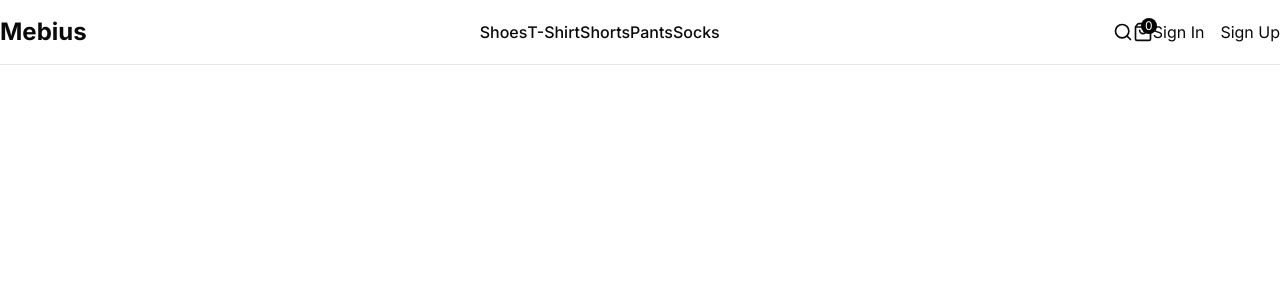
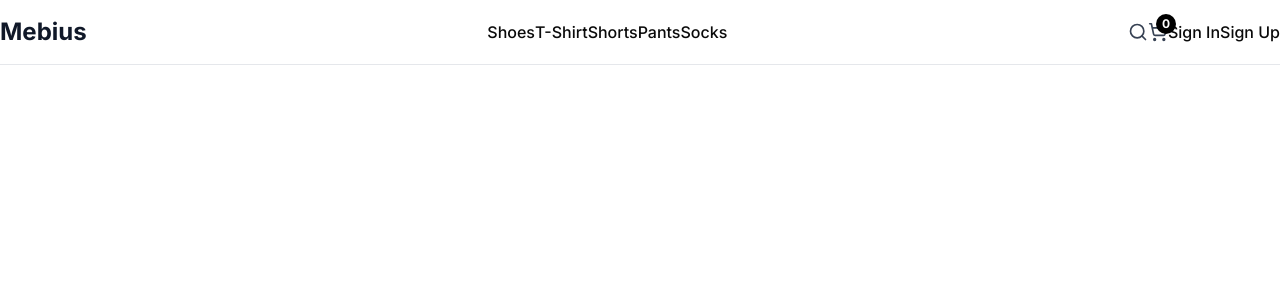
Before and after one commit to Akil-Dikshan/E-commerce-platform, a React (Vite) app: page / in a window 1280 px wide. Shown: the top 300 px of the page. Built offline with nearby package versions, Linux system fonts and the light colour scheme.

Commit message:
Refactor Navbar component for improved structure and styling

```diff
--- a/src/components/Navigation/Navigation.jsx
+++ b/src/components/Navigation/Navigation.jsx
@@ -1,131 +1,61 @@
-import { useState } from "react";
+import { Search, ShoppingCart } from 'lucide-react';
 
-import { Menu, X, ShoppingBag, Search, User } from "lucide-react";
-
-
-export default function Navigation() {
-  const [isMenuOpen, setIsMenuOpen] = useState(false);
-
-
-  // Function href close mobile menu
-  const closeMobileMenu = () => setIsMenuOpen(false);
-
+export default function Navbar() {
   return (
-    <header className="bg-white border-b border-gray-200 px-6 lg:px-20">
-      <div>
+    <nav className="bg-white border-b border-gray-200">
+      <div className="max-w-7xl mx-auto px-4 sm:px-6 lg:px-8">
         <div className="flex items-center justify-between h-16">
           {/* Logo */}
-          <a href="/" className="font-bold text-2xl">
-            Mebius
-          </a>
+          <div className="flex-shrink-0">
+            <h1 className="text-2xl font-bold text-gray-900">Mebius</h1>
+          </div>
 
-          {/* Desktop Navigation */}
-          <nav className="hidden md:flex space-x-20 px-8">
-            {[
-              {
-                path: "/shop/shoes",
-                label: "Shoes",
-              },
-              {
-                path: "/shop/tshirts",
-                label: "T-Shirt",
-              },
-              {
-                path: "/shop/shorts",
-                label: "Shorts",
-              },
-              {
-                path: "/shop/pants",
-                label: "Pants",
-              },
-              {
-                path: "/shop/socks",
-                label: "Socks",
-              },
-            ].map((item) => {
-              return (
-                <a
-                  key={item.path}
-                  href={item.path}
-                  className="font-medium hover:text-gray-600 whitespace-nowrap"
-                >
-                  {item.label}
-                </a>
-              );
-            })}
-          </nav>
+          {/* Navigation Links */}
+          <div className="hidden md:flex items-center space-x-8">
+            <a href="#" className="text-gray-700 hover:text-gray-900 font-medium transition-colors">
+              Shoes
+            </a>
+            <a href="#" className="text-gray-700 hover:text-gray-900 font-medium transition-colors">
+              T-Shirt
+            </a>
+            <a href="#" className="text-gray-700 hover:text-gray-900 font-medium transition-colors">
+              Shorts
+            </a>
+            <a href="#" className="text-gray-700 hover:text-gray-900 font-medium transition-colors">
+              Pants
+            </a>
+            <a href="#" className="text-gray-700 hover:text-gray-900 font-medium transition-colors">
+              Socks
+            </a>
+          </div>
 
-          {/* Icons */}
-          <div className="flex items-center space-x-4">
-            <button aria-label="Search" className="p-1">
-              <Search size={20} />
+          {/* Right Side Icons */}
+          <div className="flex items-center space-x-6">
+            {/* Search Icon */}
+            <button className="text-gray-700 hover:text-gray-900 transition-colors">
+              <Search className="w-5 h-5" />
             </button>
-            <a
-              href="/shop/cart"
-              aria-label="Shopping Bag"
-              className="p-1 relative"
-            >
-              <ShoppingBag size={20} />
-              <span className="absolute -top-1 -right-1 bg-black text-white text-xs w-4 h-4 flex items-center justify-center rounded-full">
-                {0}
+
+            {/* Cart Icon with Badge */}
+            <button className="relative text-gray-700 hover:text-gray-900 transition-colors">
+              <ShoppingCart className="w-5 h-5" />
+              <span className="absolute -top-2 -right-2 bg-black text-white text-xs font-bold rounded-full w-5 h-5 flex items-center justify-center">
+                0
               </span>
-            </a>
-            {/* <SignedIn>
-              <UserButton />
-            </SignedIn> */}
-            <div className="hidden md:block">
-              {/* <SignedOut> */}
-              <div className="flex items-center gap-4">
-                <a href="/sign-in">Sign In</a>
-                <a href="/sign-up">Sign Up</a>
-              </div>
-              {/* </SignedOut> */}
+            </button>
+
+            {/* Sign In / Sign Up */}
+            <div className="flex items-center space-x-4">
+              <a href="#" className="text-gray-700 hover:text-gray-900 font-medium transition-colors">
+                Sign In
+              </a>
+              <a href="#" className="text-gray-700 hover:text-gray-900 font-medium transition-colors">
+                Sign Up
+              </a>
             </div>
-
-            {/* Mobile menu button */}
-            <button
-              className="md:hidden p-1"
-              onClick={() => setIsMenuOpen(!isMenuOpen)}
-              aria-label={isMenuOpen ? "Close menu" : "Open menu"}
-            >
-              {isMenuOpen ? <X size={20} /> : <Menu size={20} />}
-            </button>
           </div>
         </div>
       </div>
-
-      {/* Mobile Navigation */}
-      {isMenuOpen && (
-        <div className="md:hidden">
-          <div className="px-2 pt-2 pb-3 space-y-1 sm:px-3 border-t border-gray-200">
-            {[
-              { path: "/shop/shoes", label: "Shoes" },
-              { path: "/shop/tshirts", label: "T-Shirt" },
-              { path: "/shop/shorts", label: "Shorts" },
-              { path: "/shop/pants", label: "Pants" },
-              { path: "/shop/socks", label: "Socks" },
-            ].map((item) => (
-              <a
-                key={item.path}
-                href={item.path}
-                className="block px-3 py-2 text-base font-medium hover:bg-gray-100 rounded-md"
-                onClick={closeMobileMenu}
-              >
-                {item.label}
-              </a>
-            ))}
-          </div>
-
-          <div className="block md:hidden px-4">
-            {/* <SignedOut> */}
-            <div className="flex items-center gap-4">
-              <a href="/sign-in">Sign In</a>
-              <a href="/sign-up">Sign Up</a>
-            </div>
-            {/* </SignedOut> */}
-          </div>
-        </div>
-      )}
-    </header>
+    </nav>
   );
 }
```
